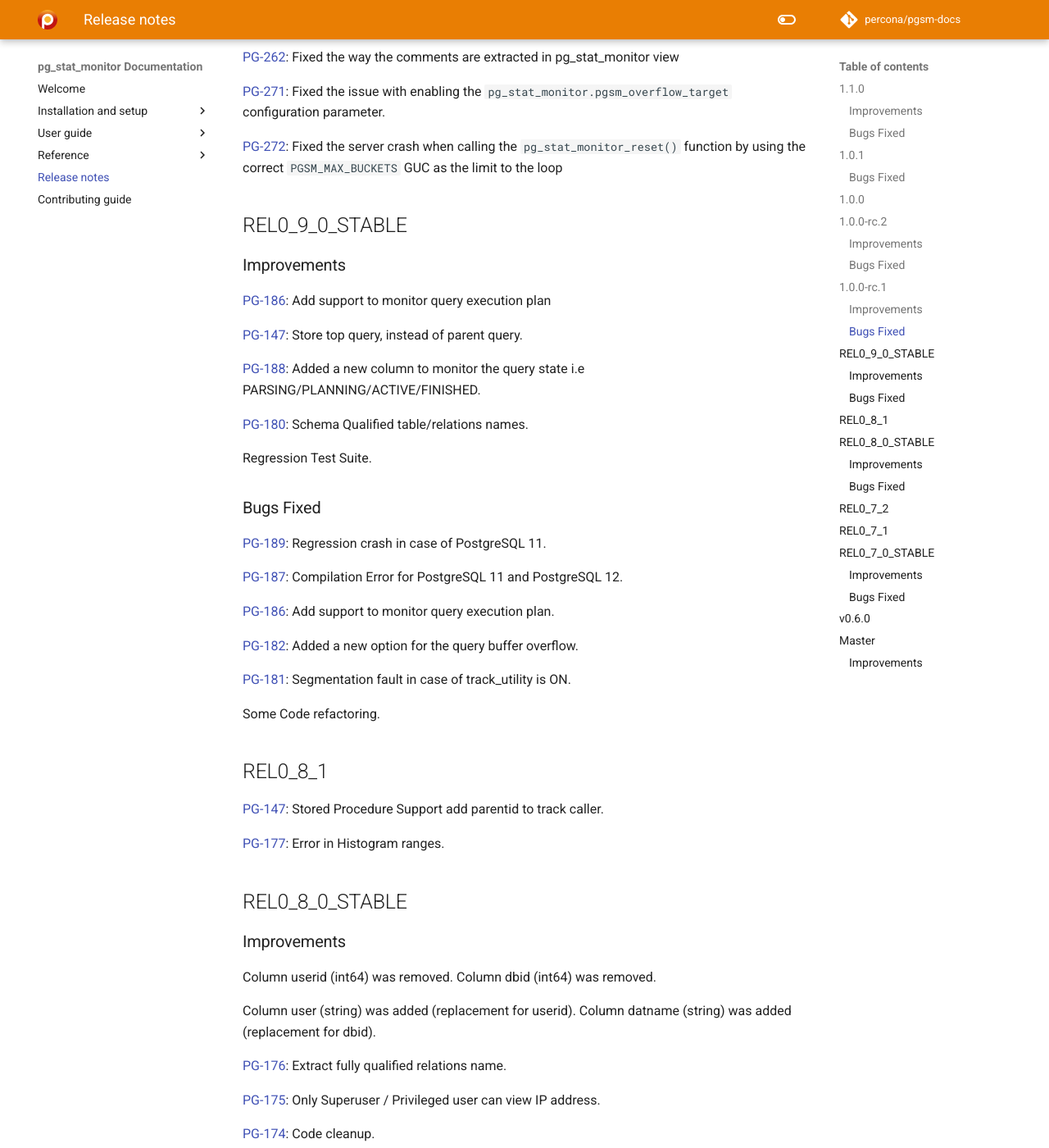
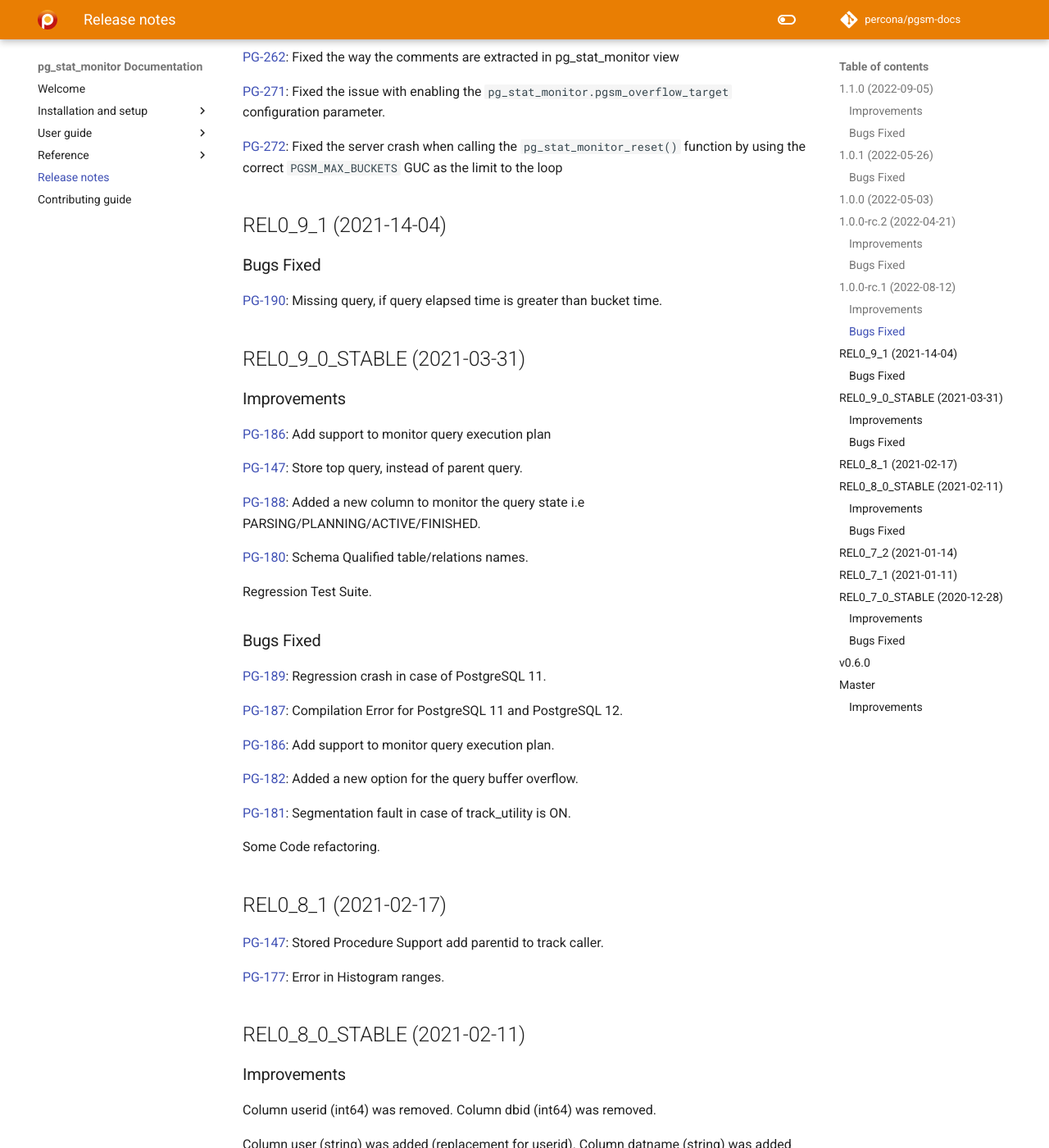
Before and after one commit to percona/pgsm-docs, an MkDocs documentation site: the page built from docs/release_notes.md, in a window 1280 px wide and 1400 px high, scrolled down 3059 px. Shown: the whole window at 82% size. Built offline with MkDocs 1.6.1 and Material for MkDocs 9.7.7, drawn with Linux system fonts in a browser that asks for light colours; nearby versions of some CDN libraries; comment, search, counter and statistics services are not loaded; the version menu is left out; some of the changed text lies outside the part shown.

Commit message:
PG-533 Added release dates to release notes

```diff
--- a/docs/release_notes.md
+++ b/docs/release_notes.md
@@ -2,7 +2,7 @@
 
 Below is the complete list of the release notes for every version of ``pg_stat_monitor``.
 
-## 1.1.0
+## 1.1.0 (2022-09-05)
 
 ### Improvements
 
@@ -31,7 +31,7 @@ Below is the complete list of the release notes for every version of ``pg_stat_m
 [PG-455](https://jira.percona.com/browse/PG-455): Fixed the issue with data collection for any value specified for `pgsm_bucket_time` parameter within the min / max range
 
 
-## 1.0.1
+## 1.0.1 (2022-05-26)
 
 ### Bugs Fixed
 
@@ -41,11 +41,11 @@ Below is the complete list of the release notes for every version of ``pg_stat_m
 
 [DISTPG-427](https://jira.percona.com/browse/DISTPG-427): Fixed the issue with the extensions not working when pg_stat_monitor is enabled by replacing the `return` with `goto exit` for the `pgsm_emit_log_hook` function
 
-## 1.0.0
+## 1.0.0 (2022-05-03)
 
 Bump version from 1.0.0-rc.2 to 1.0.0.
 
-## 1.0.0-rc.2
+## 1.0.0-rc.2 (2022-04-21)
 
 ### Improvements
 
@@ -85,7 +85,7 @@ Bump version from 1.0.0-rc.2 to 1.0.0.
 
 [PG-369](https://jira.percona.com/browse/PG-358): Fixed issue with incorrect `wal_bytes` values for PostgreSQL 11 and 12 that caused Query Analytics failure in PMM by ignoring the `WalUsage` variable value for these versions.
 
-## 1.0.0-rc.1
+## 1.0.0-rc.1 (2022-08-12)
 
 ### Improvements
 
@@ -113,7 +113,13 @@ Bump version from 1.0.0-rc.2 to 1.0.0.
 
 [PG-272](https://jira.percona.com/browse/PG-272): Fixed the server crash when calling the `pg_stat_monitor_reset()` function by using the correct `PGSM_MAX_BUCKETS` GUC as the limit to the loop
 
-## REL0_9_0_STABLE
+## REL0_9_1 (2021-14-04)
+
+### Bugs Fixed
+
+[PG-190](https://jira.percona.com/browse/PG-190): Missing query, if query elapsed time is greater than bucket time.
+
+## REL0_9_0_STABLE (2021-03-31)
 
 ### Improvements
 
@@ -141,13 +147,13 @@ Regression Test Suite.
 
 Some Code refactoring.
 
-## REL0_8_1
+## REL0_8_1 (2021-02-17)
 
 [PG-147](https://jira.percona.com/browse/PG-147): Stored Procedure Support add parentid to track caller.
 
 [PG-177](https://jira.percona.com/browse/PG-177):  Error in Histogram ranges.
 
-## REL0_8_0_STABLE
+## REL0_8_0_STABLE (2021-02-11)
 
 ### Improvements
 
@@ -184,7 +190,7 @@ Column datname (string) was added (replacement for dbid).
 [PG-150](https://jira.percona.com/browse/PG-150): Error while logging CMD Type like SELECT, UPDATE, INSERT, DELETE.
 
 
-## REL0_7_2
+## REL0_7_2 (2021-01-14)
 
 [PG-165](https://jira.percona.com/browse/PG-165): Recycle expired buckets.
 
@@ -192,7 +198,7 @@ Column datname (string) was added (replacement for dbid).
 
 [PG-161](https://jira.percona.com/browse/PG-161): Miscellaneous small issues.
 
-## REL0_7_1
+## REL0_7_1 (2021-01-11)
 
 [PG-158](https://jira.percona.com/browse/PG-158): Segmentation fault while using pgbench with clients > 1.
 
@@ -202,7 +208,7 @@ Column datname (string) was added (replacement for dbid).
 
 
 
-## REL0_7_0_STABLE
+## REL0_7_0_STABLE (2020-12-28)
 
 ### Improvements
 
```
